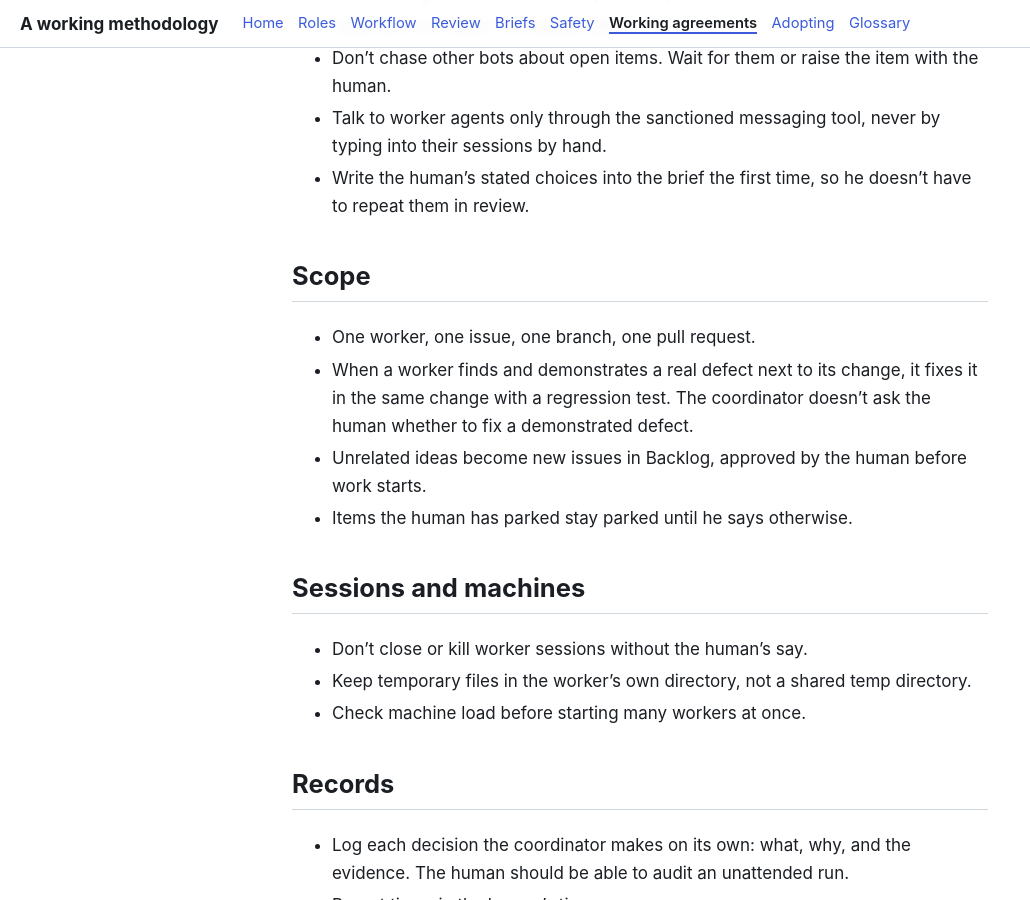
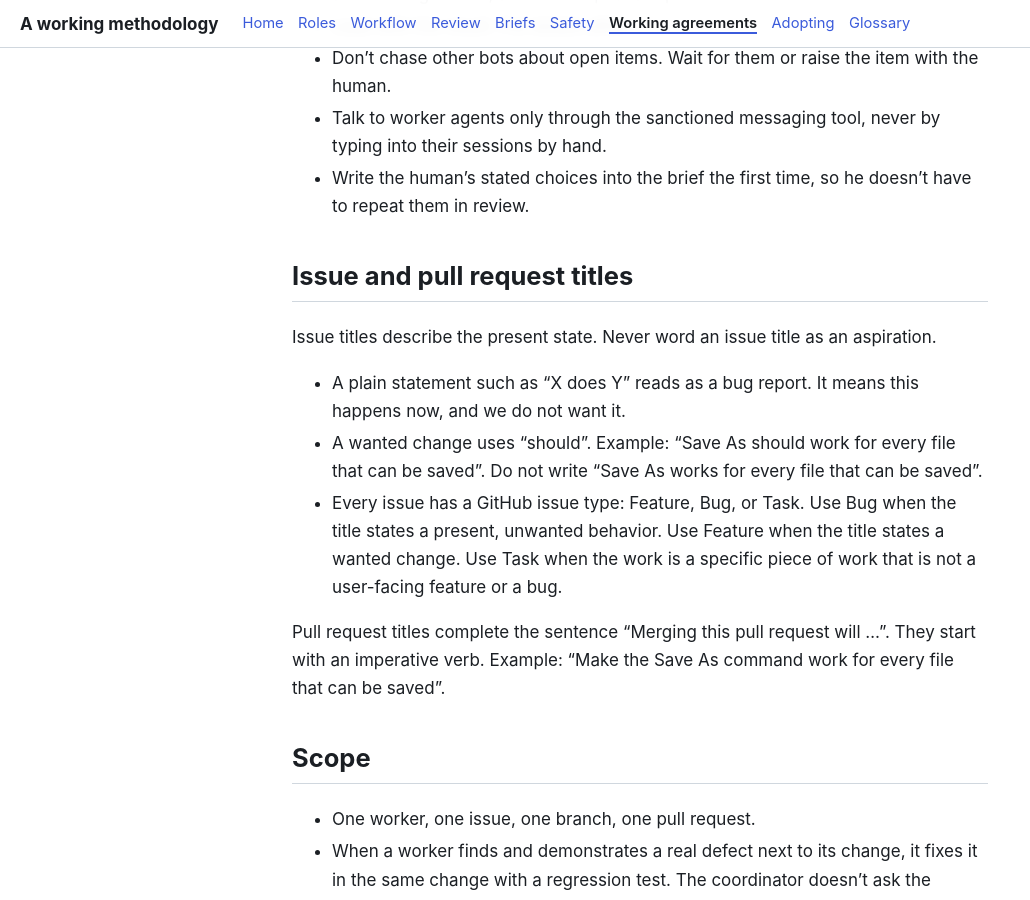
Before and after one commit to tangentcode/methodology, a Jekyll site: the page built from working-agreements.md, in a window 1280 px wide and 900 px high, scrolled down 280 px. Shown: the whole window, without its empty margins (0-1030 px from the left). Built offline with Jekyll 4.4.1, drawn with Linux system fonts in a browser that asks for light colours; our own code applies the rules of GitHub Pages for plain Markdown files.

Commit message:
Document the issue and pull request title rules
Issue titles describe the present state. A wanted change uses "should".
A plain statement such as "X does Y" is a bug report. Every issue has a
type: Feature, Bug, or Task. Pull request titles complete the sentence
"Merging this pull request will ..." and start with an imperative verb.

```diff
--- a/working-agreements.md
+++ b/working-agreements.md
@@ -7,6 +7,16 @@
 - Don't chase other bots about open items. Wait for them or raise the item with the human.
 - Talk to worker agents only through the sanctioned messaging tool, never by typing into their sessions by hand.
 - Write the human's stated choices into the brief the first time, so he doesn't have to repeat them in review.
+
+## Issue and pull request titles
+
+Issue titles describe the present state. Never word an issue title as an aspiration.
+
+- A plain statement such as "X does Y" reads as a bug report. It means this happens now, and we do not want it.
+- A wanted change uses "should". Example: "Save As should work for every file that can be saved". Do not write "Save As works for every file that can be saved".
+- Every issue has a GitHub issue type: Feature, Bug, or Task. Use Bug when the title states a present, unwanted behavior. Use Feature when the title states a wanted change. Use Task when the work is a specific piece of work that is not a user-facing feature or a bug.
+
+Pull request titles complete the sentence "Merging this pull request will ...". They start with an imperative verb. Example: "Make the Save As command work for every file that can be saved".
 
 ## Scope
 
```
Also changed, not shown: README.md (+1 -1 lines), adopting.md (+2 -0 lines), briefs.md (+1 -0 lines), glossary.md (+6 -0 lines), workflow.md (+2 -2 lines).
